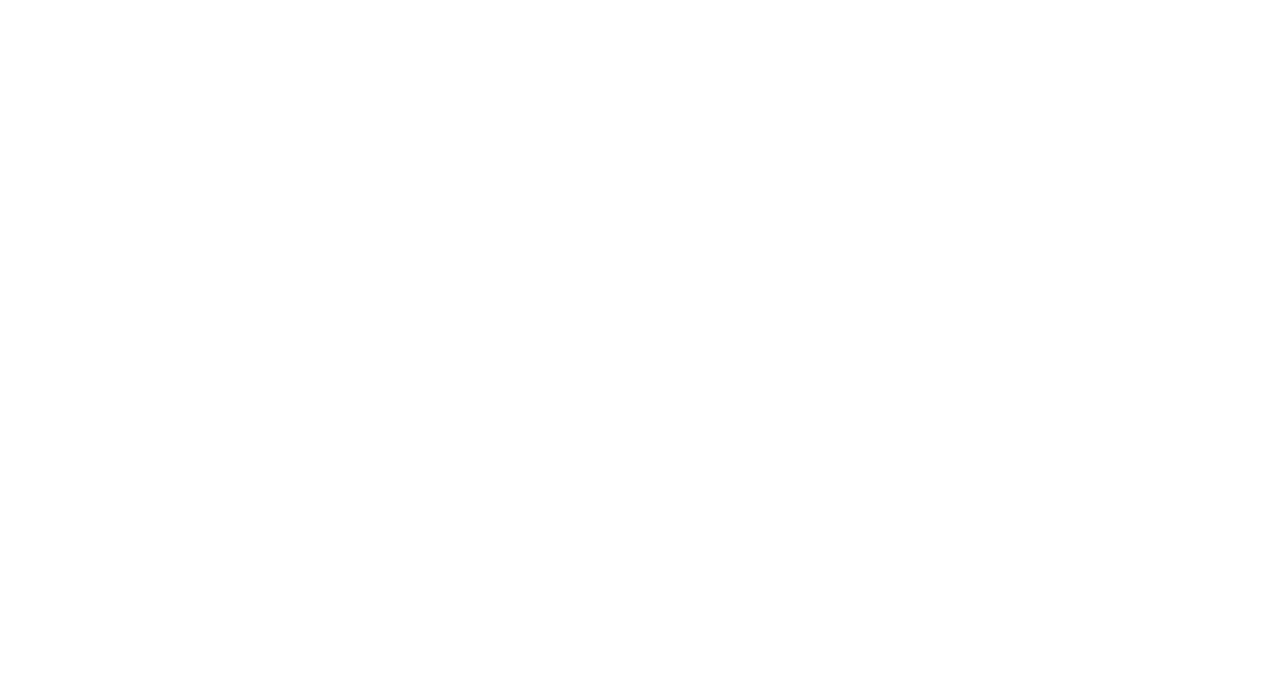
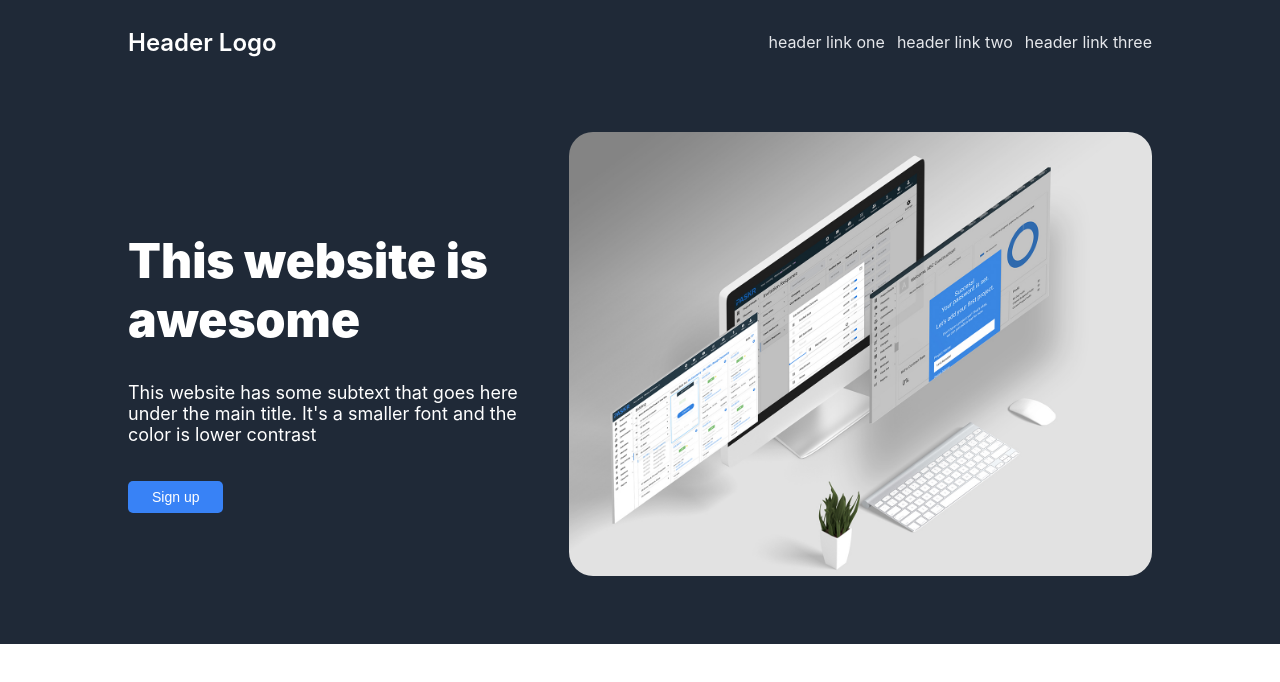
Before and after one commit to joey-gross/landing-page, a plain HTML site: page index.html in a window 1280 px wide. Drawn offline with Linux system fonts and the light colour scheme.

Commit message:
add hero-section

```diff
--- a/css/style.css
+++ b/css/style.css
@@ -0,0 +1,90 @@
+body {
+    font-family: -apple-system, BlinkMacSystemFont, 'Segoe UI', Roboto, Oxygen, Ubuntu, Cantarell, 'Open Sans', 'Helvetica Neue', sans-serif;
+    margin: 0;
+    min-height: 100vh;
+    display: flex;
+    flex-direction: column;
+}
+
+.hero {
+    background-color: #1f2937;
+    display: flex;
+    flex-direction: column;
+    width: 100%;
+}
+
+.logo {
+    color: white;
+    margin-right: auto;
+    font-size: 24px;
+    font-weight: 600;
+}
+
+.right-links {
+    color: #e5e7eb;
+    margin-left: auto;
+}
+
+.nav-links {
+    display: flex;
+    flex-direction: row;
+    gap: 12px;
+}
+
+ul {
+    list-style-type: none;
+}
+
+.header {
+    display: flex;
+    padding: 16px;
+    align-items: center;
+    width: 80%;
+    margin: 0 auto;
+}
+
+.hero-content {
+    display: flex;
+    padding: 16px;
+    align-items: center;
+    width: 80%;
+    margin: 0 auto;
+    gap: 48px;
+    padding: 48px 0px 64px 0px;
+}
+
+.hero-image {
+    width: 100%;
+    border-radius: 24px;
+}
+
+.hero-right {
+    margin-left: auto;
+}
+
+.hero-left {
+    margin-right: auto;
+    color: white;
+}
+
+h1 {
+    font-size: 48px;
+    font-weight: 900;
+}
+
+.filled-in {
+    background-color: #3882f6;
+}
+
+button {
+    color: white;
+    border-radius: 5px;
+    padding: 8px 24px 8px 24px;
+    border-style: none;
+    font-size: 14px;
+}
+
+.hero-subtitle {
+    font-size: 18px;
+    margin-bottom: 36px;
+}
--- a/index.html
+++ b/index.html
@@ -1,12 +1,39 @@
 <!DOCTYPE html>
 <html lang="en">
 <head>
+    <link rel="stylesheet" href="css/style.css">
     <meta charset="UTF-8">
     <meta http-equiv="X-UA-Compatible" content="IE=edge">
     <meta name="viewport" content="width=device-width, initial-scale=1.0">
     <title>Document</title>
 </head>
 <body>
+    <div class="hero">
+        <div class="header">
+            <div class="logo">
+                Header Logo
+            </div>
+            <div class="right-links">
+                <ul class="nav-links">
+                    <li>header link one</li>
+                    <li>header link two</li>
+                    <li>header link three</li>
+                </ul>
+            </div>
+        </div>
+        <div class="hero-content">
+            <div class="hero-left">
+                <div class="hero-title">
+                    <h1>This website is awesome</h1>
+                </div>
+                <div class="hero-subtitle">This website has some subtext that goes here under the main title. It's a smaller font and the color is lower contrast</div>
+                <button class="filled-in">Sign up</button>
+            </div>
+            <div class="hero-right">
+                <img class="hero-image" src="img/hero.jpeg">
+            </div>
+        </div>
+    </div>
 
 </body>
 </html>
```
Also changed, not shown: img/hero.jpeg (added), 1 other file.
